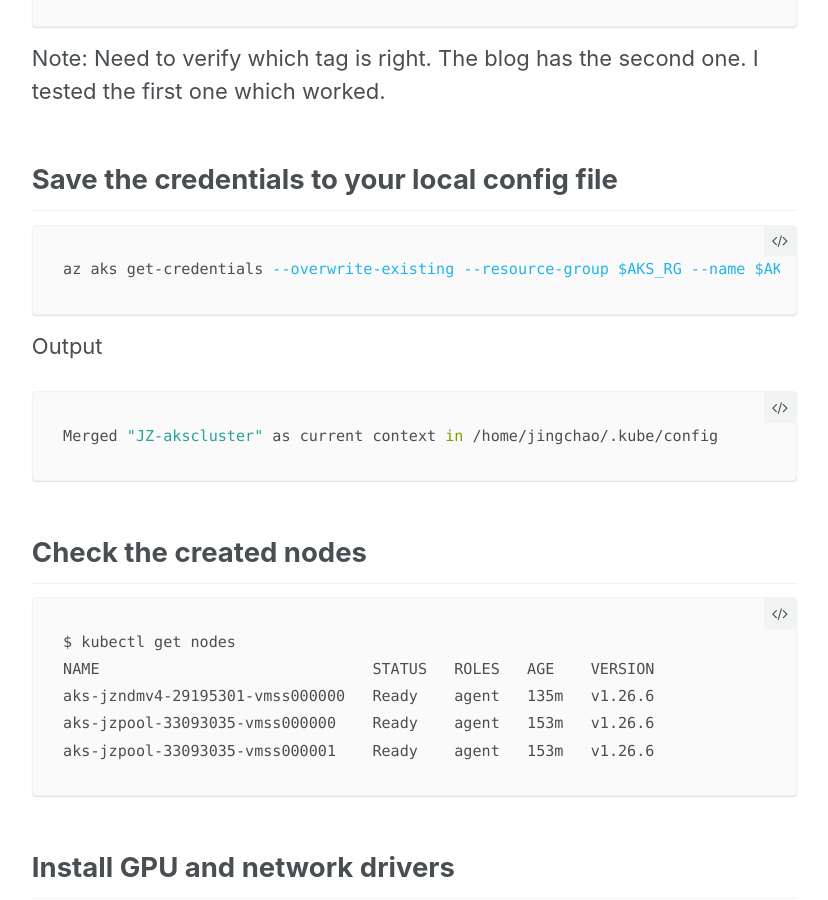
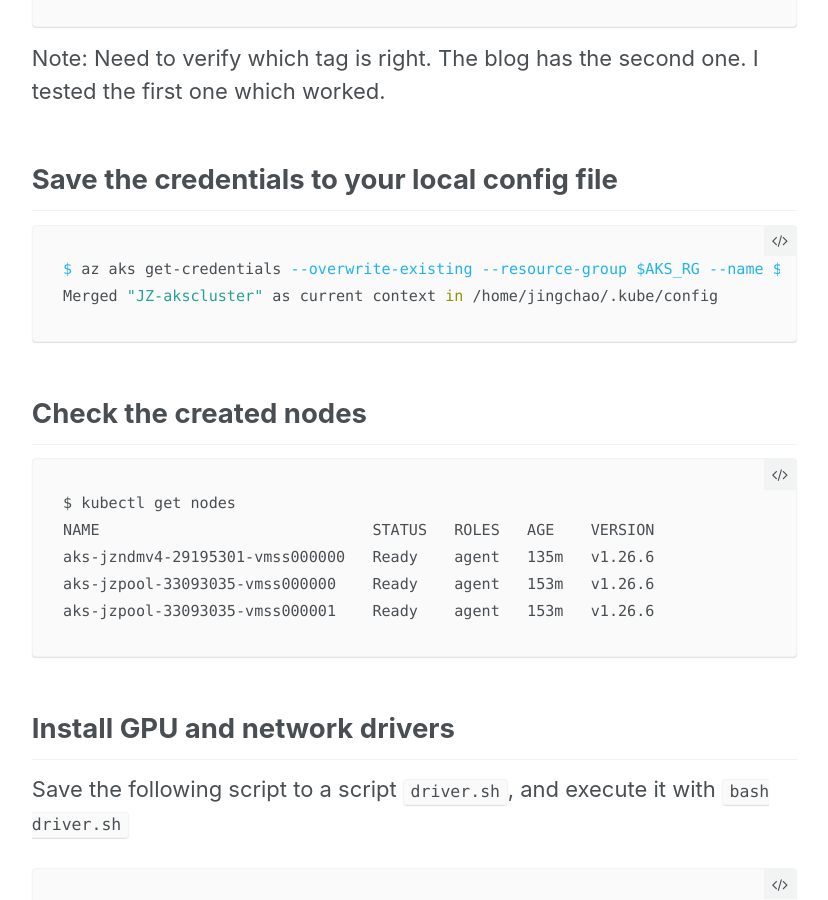
Before and after one commit to JingchaoZhang/JingchaoZhang.github.io, a Jekyll site: the page built from _posts/2023-09-11-NCCL test on AKS NVmV4 VM.md, in a window 1280 px wide and 900 px high, scrolled down 4572 px. Shown: the whole window, without its empty margins (252-1080 px from the left). Built offline with Jekyll 4.4.1, drawn with Linux system fonts in a browser that asks for light colours.

Commit message:
Update 2023-09-11-NCCL test on AKS NVmV4 VM.md

````diff
--- a/_posts/2023-09-11-NCCL test on AKS NVmV4 VM.md
+++ b/_posts/2023-09-11-NCCL test on AKS NVmV4 VM.md
@@ -134,10 +134,7 @@ Note: Need to verify which tag is right. The blog has the second one. I tested t
 
 ## Save the credentials to your local config file
 ```bash
-az aks get-credentials --overwrite-existing --resource-group $AKS_RG --name $AKS_NAME
-```
-Output
-```bash
+$ az aks get-credentials --overwrite-existing --resource-group $AKS_RG --name $AKS_NAME
 Merged "JZ-akscluster" as current context in /home/jingchao/.kube/config
 ```
 
````
